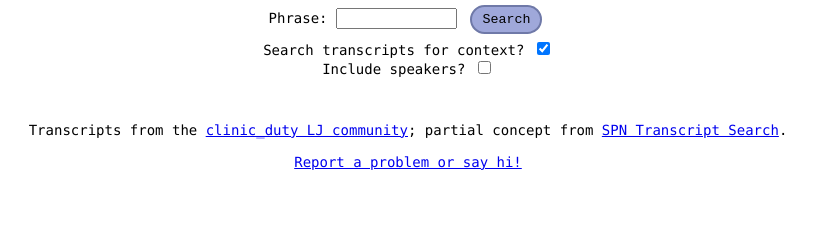
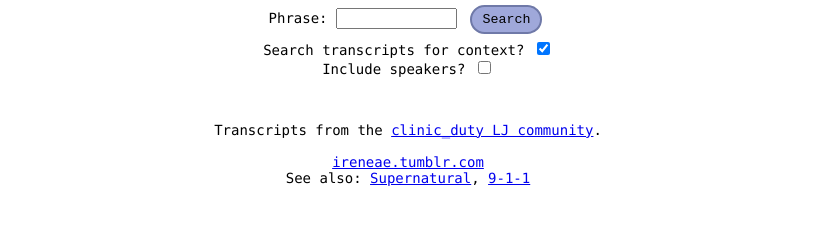
Before and after one commit to ireneae/transcripts, a plain HTML site: page house/index.html in a window 1280 px wide. Shown: the part 81-306 px from the top of the page, without its empty margins (232-1047 px from the left). Drawn offline with nearby package versions, Linux system fonts and the light colour scheme.

Commit message:
Add links to other pages

```diff
--- a/house/index.html
+++ b/house/index.html
@@ -28,7 +28,8 @@
 	<div class="resultsdiv"><span id="epResults"></span></div>
 	<div class="contextdiv"><span id="contextResults"></span></div>
 	<div class="footer">
-		Transcripts from the <a href=https://clinic-duty.livejournal.com/12225.html>clinic_duty LJ community</a>; partial concept from <a href=https://spntranscriptsearch.github.io/>SPN Transcript Search</a>.<br /><br />
-		<a href=https://ireneae.tumblr.com/ask>Report a problem or say hi!</a></div>
+		Transcripts from the <a href=https://clinic-duty.livejournal.com/12225.html>clinic_duty LJ community</a>.<br /><br />
+		<a href=https://ireneae.tumblr.com>ireneae.tumblr.com</a><br />
+		See also: <a href=http://ireneae.github.io/transcripts/spn>Supernatural</a>, <a href=http://ireneae.github.io/transcripts/911>9-1-1</a></div>
 </body>
 </html>
```
